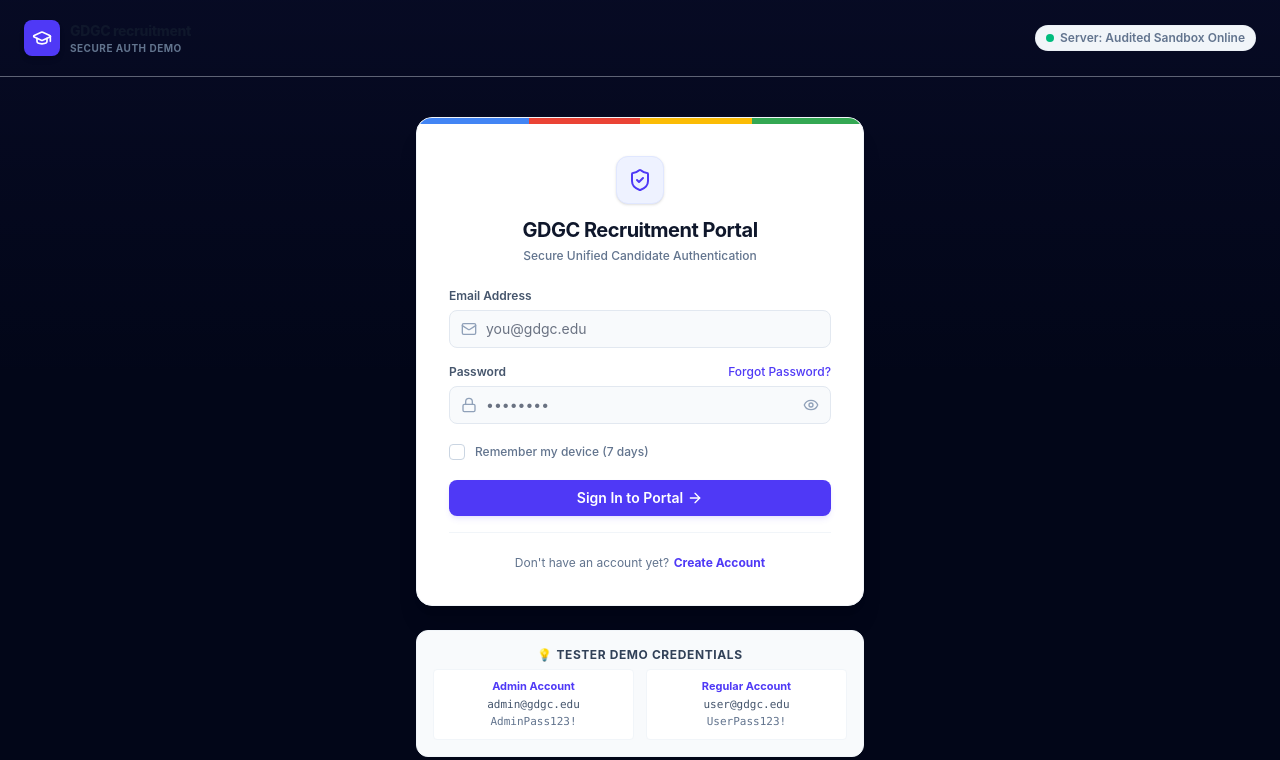
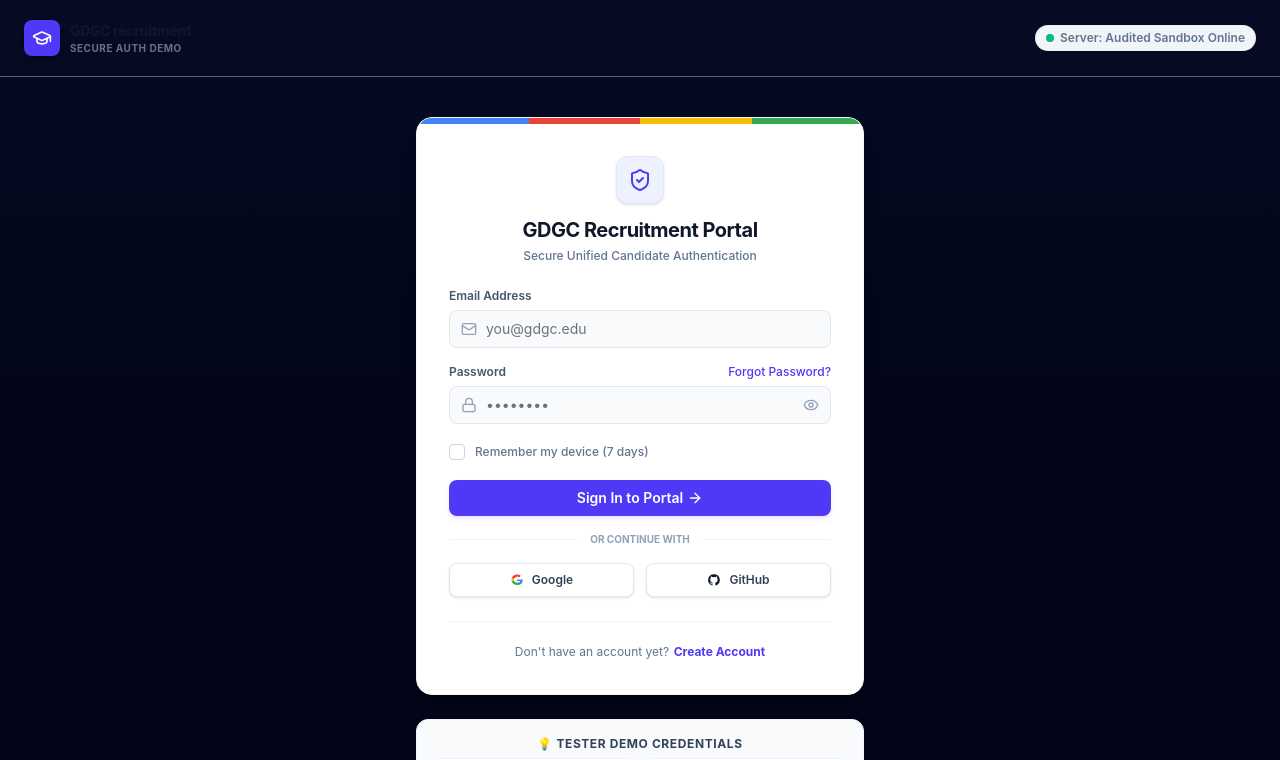
Before and after one commit to maimunahmed2/gdgc-recruitment-portal, a SvelteKit app: page / in a window 1280 px wide. Shown: the top 760 px of the page. Built offline with nearby package versions, Linux system fonts and the light colour scheme.

Commit message:
re-enabled oauth

```diff
--- a/src/components/AuthForm.svelte
+++ b/src/components/AuthForm.svelte
@@ -691,14 +691,14 @@
 							<div class="w-full border-t border-slate-100 dark:border-slate-800"></div>
 						</div>
 
-						<!-- <div class="relative flex justify-center text-[10px] uppercase">
+						<div class="relative flex justify-center text-[10px] uppercase">
 							<span class="bg-white dark:bg-slate-900 px-3 font-bold text-slate-400 select-none">
 								or continue with
 							</span>
-						</div> -->
-					</div>
-
-					<!-- <div class="grid grid-cols-2 gap-3 pb-2">
+						</div>
+					</div>
+
+					<div class="grid grid-cols-2 gap-3 pb-2">
 						<button
 							id="google-login-btn"
 							type="button"
@@ -757,7 +757,7 @@
 
 							<span>GitHub</span>
 						</button>
-					</div> -->
+					</div>
 
 					<div class="pt-4 text-center border-t border-slate-100 dark:border-slate-800/80">
 						<span class="text-xs text-slate-500 dark:text-slate-400">
```
